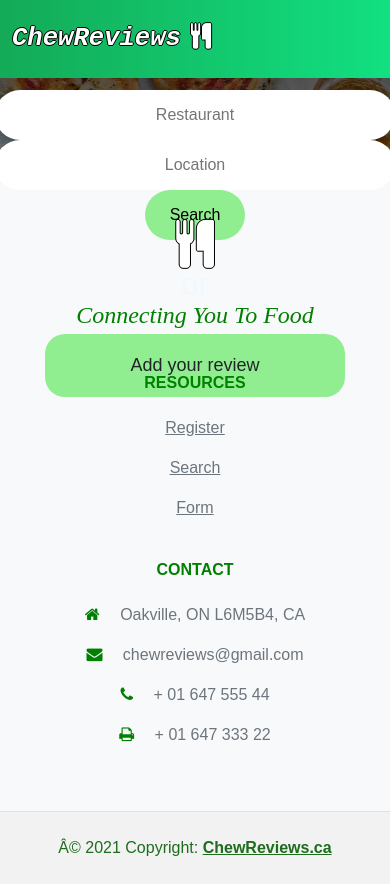
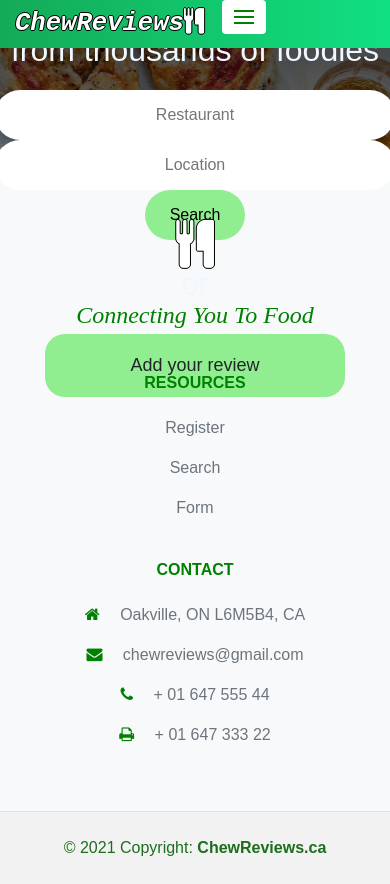
Before and after one commit to MohamedAly8/4WW3, a PHP site: page / in a window 390 px wide. Run offline with PHP 8.4, Linux system fonts and the light colour scheme.

Commit message:
Making navbar mobile compatible

```diff
--- a/index.html
+++ b/index.html
@@ -1,10 +1,12 @@
 <!DOCTYPE html>
 <html>
+
 <head>
 
 
   <!-- CSS only -->
-        <link href="https://cdn.jsdelivr.net/npm/bootstrap@5.1.3/dist/css/bootstrap.min.css" rel="stylesheet" integrity="sha384-1BmE4kWBq78iYhFldvKuhfTAU6auU8tT94WrHftjDbrCEXSU1oBoqyl2QvZ6jIW3" crossorigin="anonymous">
+  <link href="https://cdn.jsdelivr.net/npm/bootstrap@5.1.3/dist/css/bootstrap.min.css" rel="stylesheet"
+    integrity="sha384-1BmE4kWBq78iYhFldvKuhfTAU6auU8tT94WrHftjDbrCEXSU1oBoqyl2QvZ6jIW3" crossorigin="anonymous">
 
   <link href="./resources/css/index.css" type="text/css" rel="stylesheet">
 
@@ -12,43 +14,42 @@
   <link rel="stylesheet" href="https://cdnjs.cloudflare.com/ajax/libs/font-awesome/4.7.0/css/font-awesome.min.css">
 
   <title>Homepage</title>
+  <meta charset="utf-8">
+  <meta name="viewport" content="width=device-width, initial-scale=1">
 </head>
 
-        <!-- Navigation Bar -->
-        <body data-spy="scroll" data-target=".navbar" data-offset="50"></body>
-        <div class="mynav">
-            <nav class="navbar sticky-top navbar-expand-lg navbar-light bg-light">
-                <!-- Name of Website with Logo -->
-                <a class="navbar-brand" href="index.html">ChewReviews<i style="margin-left: 10px;"class="fa fa-cutlery" aria-hidden="true"></i></a>
-               <!-- <a class="navbar-left"><img src="resources/icon.png" width="30" height="40"></a>  -->
-                <!-- <button class="navbar-toggler" type="button" data-toggle="collapse" data-target="#navbarSupportedContent" aria-controls="navbarSupportedContent" aria-expanded="false" aria-label="Toggle navigation">
-                  <span class="navbar-toggler-icon"></span>
-                </button> -->
-                <div class="collapse navbar-collapse" id="navbarSupportedContent">
-                  <ul class="navbar-nav mr-auto">
-                      <!-- Active links to the different pages on the website -->
-                    <li class="nav-item active">
-                      <a class="nav-link" href="index.html">Home <span class="sr-only">(current)</span></a>
-                    </li>
-                    <li class="nav-item active">
-                      <a class="nav-link" href="index.html">Search</a>
-                    </li>
-                      <li class="nav-item active">
-                        <a class="nav-link" href="index.html">Form</a>
-                      </li>
-                      <li class="nav-item active">
-                        <a class="nav-link" href="index.html">Register</a>
-                      </li>
+<header class="header">
+  <div class="container">
+    <div class="row align-items-center justify-content-between">
+      <div class="logo">
+        <a class="navbar-brand" href="index.html">ChewReviews<i style="margin-right: 2px;" class="fa fa-cutlery"
+            aria-hidden="true"></i></a>
+
+      <input type="checkbox" id="nav-check">
+      <label for="nav-check" class="nav-toggler">
+        <span></span>
+      </label>
+
+      <nav class="nav">
+
+        <ul>
+
+          <li><a div id = "labels" href="index.html">Home</a></li>
+          <li><a div id = "labels" href="index.html">Search</a></li>
+          <li><a div id = "labels" href="index.html">Form</a></li>
+          <li><a div id = "login" href="login.html">Login</a></li>
+          <li><a div id = "login" href="index.html">Sign Up</a></li>
+
         </ul>
-                  <!-- Search Form -->
 
-                  <ul class="nav navbar-nav navbar-right">
-                    <div class = "signup"><li><a href="#"><span class="glyphicon glyphicon-user"></span> Sign Up</a></li></div>
-                    <div class = "login"><li><a href="#"><span class="glyphicon glyphicon-log-in"></span> Login</a></li></div>
-                </ul>
-                </div>
+
+
+
+
       </nav>
     </div>
+  </div>
+</header>
 
 
 
@@ -74,7 +75,7 @@
   </div>
 </section>
 
-<div class= "myfooter" >
+<div class="myfooter">
   <!-- Currently working on this -->
   <!-- Footer -->
   <footer class="text-center text-lg-start bg-light text-muted">
@@ -89,12 +90,12 @@
           <div class="col-md-3 col-lg-4 col-xl-3 mx-auto mb-4">
             <!-- Content -->
             <h6 class="text-uppercase fw-bold mb-4">
-              <div id = "icon">
+              <div id="icon">
                 <a href="mehak.html" i class="fa fa-cutlery"></i></a>
               </div>
             </h6>
             <p>
-              <div id = "slogan">
+            <div id="slogan">
               Connecting You To Food
             </div>
 
@@ -143,7 +144,7 @@
     <!-- Section: Links  -->
 
     <!-- Copyright -->
-    <div id = "footer-content" >
+    <div id="footer-content">
       <div class="text-center p-4" style="background-color: rgba(0, 0, 0, 0.05);">
         © 2021 Copyright:
         <a class="text-reset fw-bold" href="https://mdbootstrap.com/">ChewReviews.ca</a>
@@ -158,4 +159,5 @@
 
 
 </body>
+
 </html>
--- a/resources/css/index.css
+++ b/resources/css/index.css
@@ -1,11 +1,169 @@
-.mynav {
-    background-color: #14aa57;
-    background-image: linear-gradient(to right, #14aa57,#11e081);
-    position: fixed;
-    top: 0; /* Position the navbar at the top of the page */
-    width: 100%; /* Full width */
-    box-sizing: border-box;
+:root{
+    --color-1: green;
+  }
+
+  *{
+
+      box-sizing: border-box;
+      margin:0;
+      padding:0;
+  }
+
+  a{
+      text-decoration: none;
+  }
+  ul{
+      list-style: none;
+  }
+  .container{
+      max-width: 1170px;
+      margin: 0;
+  }
+  .row{
+      display: flex;
+      flex-wrap: wrap;
+  }
+  .align-items-center{
+      align-items: left;
+  }
+  .justify-content-between{
+      justify-content: space-between;
+  }
+  /*header*/
+  .header{
+      background-image: linear-gradient(to right, #14aa57,#11e081);
+
+      position: fixed;
+      top: 0; /* Position the navbar at the top of the page */
+      width: 100%; /* Full width */
+  }
+  .header .logo,
+  .header .nav{
+      padding:0 15px;
+  }
+  .header .logo a{
+    float: left;
+    color: white;
+    font-weight: bolder;
+    font-size: 1.6em;
+    font-style: italic;
+    font-family: 'Courier New', Courier, monospace;
+    text-shadow: -1px 0 #000, 0 1px #000, 1px 0 #000, 0 -1px #000;
+
+  }
+
+  .header .logo a:hover{
+    color: black ;
+    text-shadow: -1px 0 rgb(255, 255, 255), 0 1px rgb(248, 246, 246), 1px 0 rgb(248, 245, 245), 0 -1px rgb(240, 239, 239);
+
+  }
+
+  .header .nav ul li{
+      display: inline-block;
+      margin-left: 40px;
+  }
+
+
+#login, #labels {
+    display: inline;
+    font-size: 16px !important;
+    font-weight:normal !important;
+    font-style: normal !important;
+    padding:10px 0;
+    color: white;
+    font-family: serif !important;
+    font-size: 1.2em !important;
+    text-transform: capitalize !important;
+    transition: all 0.5s ease !important;
+    text-shadow: none !important;
 }
+
+
+  #labels:hover, #login:hover {
+      color: #ffffff !important;
+      text-decoration: underline;
+      font-style: italic !important;
+  }
+
+
+
+  .header #nav-check{
+      position: absolute;
+      opacity:0;
+      pointer-events: none;
+  }
+  .nav-toggler{
+      height: 34px;
+      width: 44px;
+      background-color: #ffffff;
+      border-radius: 4px;
+      cursor: pointer;
+      display: none;
+      align-items: center;
+      justify-content: center;
+      margin-right: 15px;
+  }
+  .nav-toggler span{
+      display: block;
+      height: 2px;
+      width: 20px;
+      background-color: var(--color-1);
+      position: relative;
+  }
+  .nav-toggler span::before,
+  .nav-toggler span::after{
+     content: '';
+     position: absolute;
+     width: 100%;
+     height: 100%;
+     background-color: var(--color-1);
+     left:0;
+  }
+  .nav-toggler span::before{
+      top: -6px;
+  }
+  .nav-toggler span::after{
+      top: 6px;
+  }
+  @media(max-width: 991px){
+      .nav-toggler{
+          display: flex;
+      }
+      .header .nav{
+          position: absolute;
+          left:0;
+          top:100%;
+          width: 100%;
+          background-color: var(--color-1);
+          border-top: 1px solid rgba(255,255,255,0.2);
+          opacity:0;
+          visibility: hidden;
+      }
+      .header .nav ul li{
+          display: block;
+          margin:0;
+      }
+      .header #nav-check:checked ~ .nav{
+         opacity: 1;
+         visibility: visible;
+      }
+      .header #nav-check:focus ~ .nav-toggler{
+          box-shadow: 0 0 15px #000000;
+      }
+      .header #nav-check:checked ~ .nav-toggler span{
+          background-color: transparent;
+      }
+      .header #nav-check:checked ~ .nav-toggler span::before{
+          top:0;
+          transform: rotate(45deg);
+      }
+      .header #nav-check:checked ~ .nav-toggler span::after{
+          top:0;
+          transform: rotate(-45deg);
+      }
+  }
+
+
 
 footer {
 background: #065306;
@@ -41,80 +199,6 @@ font-family:serif;
 font-size: 1.5em;
 }
 
-#footer-top {
-color: yellow
-}
-
-.navbar {
-background-color: transparent !important;
-}
-
-.navbar a {
-float: left;
-text-align: center;
-padding: 12px;
-color: white;
-text-decoration: none;
-font-size: 17px;
-}
-
-.signup {  /* For the login and signup */
-color: white !important;
-font-family: serif;
-font-size: 1.2em;
-}
-
-.login {  /* For the login and signup */
-color: white !important;
-font-family: serif;
-font-size: 1.2em;
-}
-
-.signup :hover {
-color: black !important;
-font-style: italic;
-font-size: 1em;
-}
-
-.login :hover {
-color: black !important;
-font-style: italic;
-font-size: 1em;
-}
-
-
-
-
-.navbar .nav-item a:hover {
-color: black !important;
-font-style: italic;
-font-size: 1.3em;
-}
-
-.navbar .navbar-brand {
-color: white;
-font-weight: bolder;
-font-size: 1.6em;
-font-style: italic;
-font-family: 'Courier New', Courier, monospace;
-text-shadow: -1px 0 #000, 0 1px #000, 1px 0 #000, 0 -1px #000;
-
-}
-
-.navbar-brand:hover{
-color: black !important;
-text-shadow: -1px 0 rgb(255, 255, 255), 0 1px rgb(248, 246, 246), 1px 0 rgb(248, 245, 245), 0 -1px rgb(240, 239, 239);
-}
-
-.navbar .navbar-nav {
-margin: 0 auto;
-}
-
-.navbar .nav-item a{
-color: white !important;
-font-family: serif;
-font-size: 1.2em;
-}
 
 
 body {
```
Also changed, not shown: mehak.html (+37 -6 lines). Lines whose indentation alone changed are shown as unchanged.
